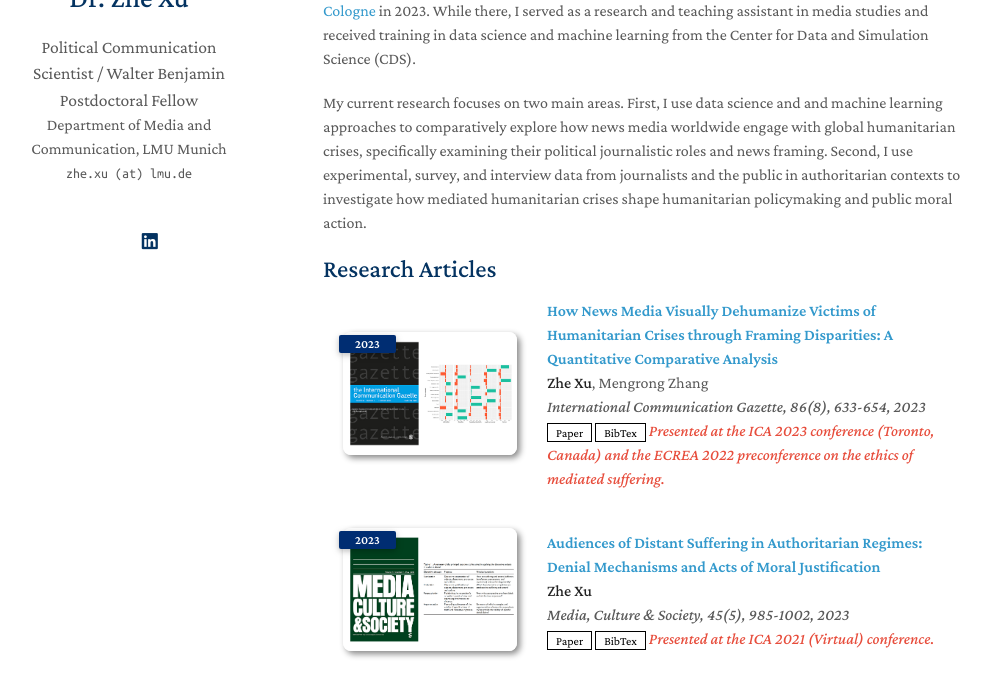
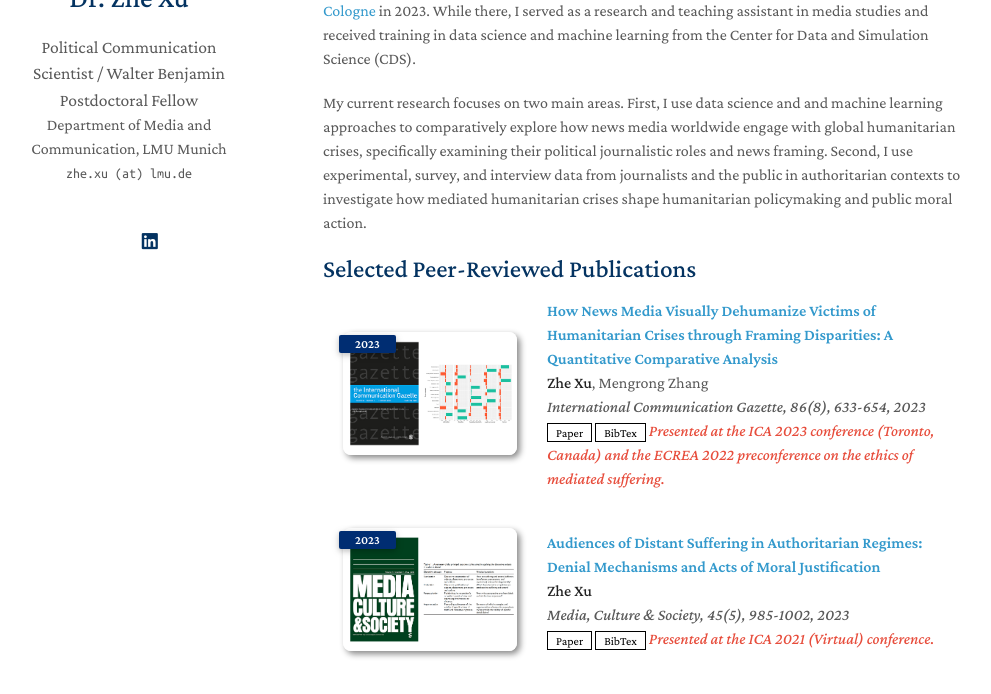
Before and after one commit to zhexuphd/home, a Jekyll site: the page built from index.md, in a window 1280 px wide and 900 px high, cut to the strip 206-900 px from the top of the window. Shown: the whole strip, without its empty margins (147-1138 px from the left). Built offline with Jekyll 4.4.1, drawn with Linux system fonts in a browser that asks for light colours; a style sheet for code colours, icons or effects is not loaded; our own code applies the rules of GitHub Pages for plain Markdown files.

Commit message:
Update publications.md

```diff
--- a/_includes/publications.md
+++ b/_includes/publications.md
@@ -1,4 +1,4 @@
-<h2 id="publications" style="margin: 2px 0px -15px;">Research Articles</h2>
+<h2 id="publications" style="margin: 2px 0px -15px;">Selected Peer-Reviewed Publications</h2>
 
 <div class="publications">
 <ol class="bibliography">
```
